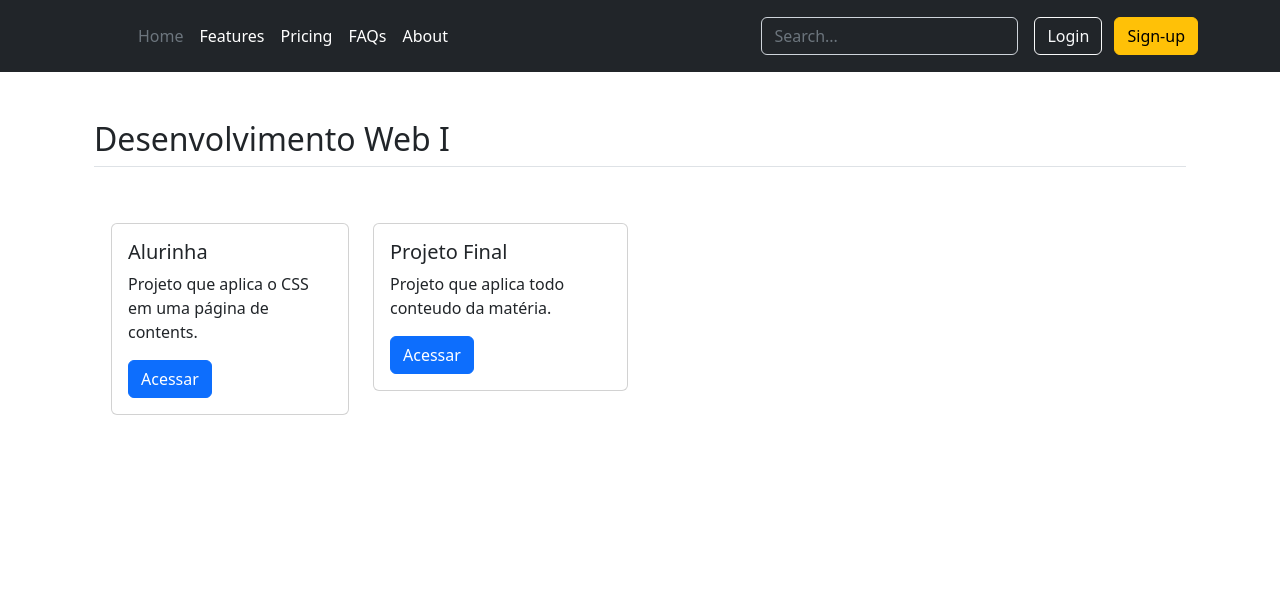
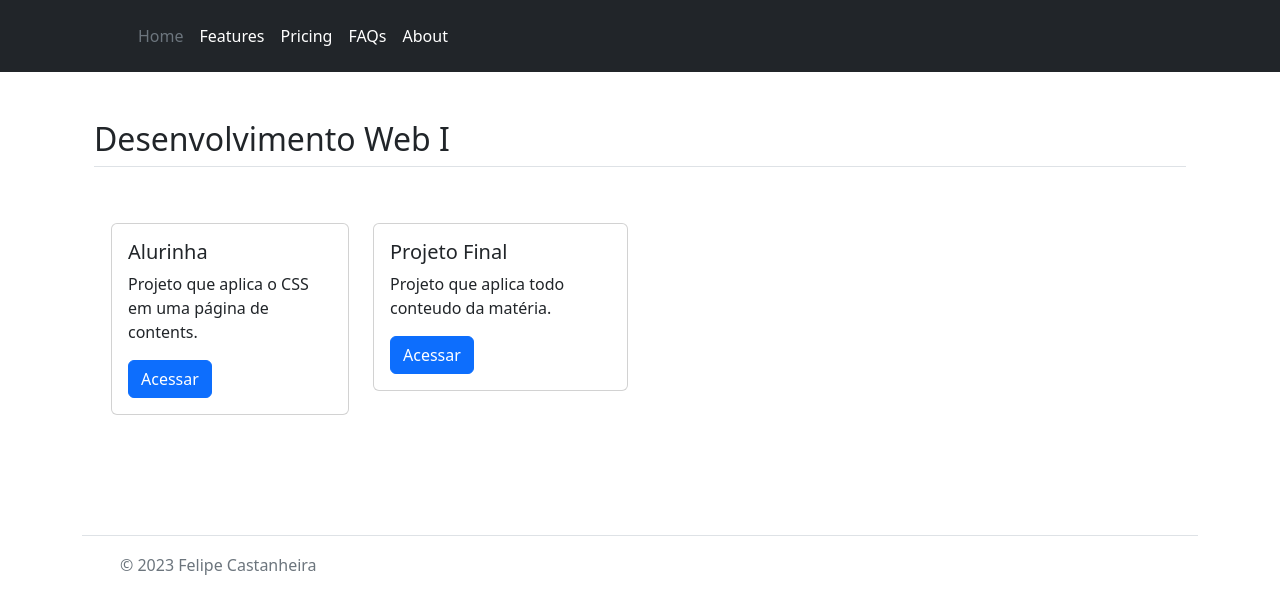
Before and after one commit to Cast4nha/DesenvolvimentoWebI, a plain HTML site: page index.html in a window 1280 px wide. Drawn offline with Linux system fonts and the light colour scheme.

Commit message:
Adicionando estrutura background e footer

```diff
--- a/index.html
+++ b/index.html
@@ -24,13 +24,6 @@
               <li><a href="#" class="nav-link px-2 text-white">About</a></li>
             </ul>
 
-            <form class="col-12 col-lg-auto mb-3 mb-lg-0 me-lg-3" role="search">
-              <input type="search" class="form-control form-control-dark text-bg-dark" placeholder="Search..." aria-label="Search">
-            </form>
-
-            <div class="text-end">
-              <button type="button" class="btn btn-outline-light me-2">Login</button>
-              <button type="button" class="btn btn-warning">Sign-up</button>
             </div>
           </div>
         </div>
@@ -70,4 +63,21 @@
 
       </div>
 </body>
+ <!--Footer-->
+<div class="container">
+  <footer class="d-flex flex-wrap justify-content-between align-items-center py-3 my-4 border-top">
+    <div class="col-md-4 d-flex align-items-center">
+      <a href="/" class="mb-3 me-2 mb-md-0 text-muted text-decoration-none lh-1">
+        <svg class="bi" width="30" height="24"><use xlink:href="#bootstrap"></use></svg>
+      </a>
+      <span class="mb-3 mb-md-0 text-muted">© 2023 Felipe Castanheira</span>
+    </div>
+
+    <ul class="nav col-md-4 justify-content-end list-unstyled d-flex">
+      <li class="ms-3"><a class="text-muted" href="./imgs/png-clipart-computer-icons-logo-github-github-logo-logo-computer-program-thumbnail.png"><svg class="bi" width="24" height="24"><use xlink:href="https://github.com/Cast4nha"></use></svg></a></li>
+      <li class="ms-3"><a class="text-muted" href="#"><svg class="bi" width="24" height="24"><use xlink:href="#instagram"></use></svg></a></li>
+      <li class="ms-3"><a class="text-muted" href="#"><svg class="bi" width="24" height="24"><use xlink:href="#facebook"></use></svg></a></li>
+    </ul>
+  </footer>
+</div>
 </html>
```
Also changed, not shown: css/bootstrap.css, imgs/GitHub.png (added), imgs/png-clipart-computer-icons-logo-github-github-logo-logo-computer-program-thumbnail.png (added).
